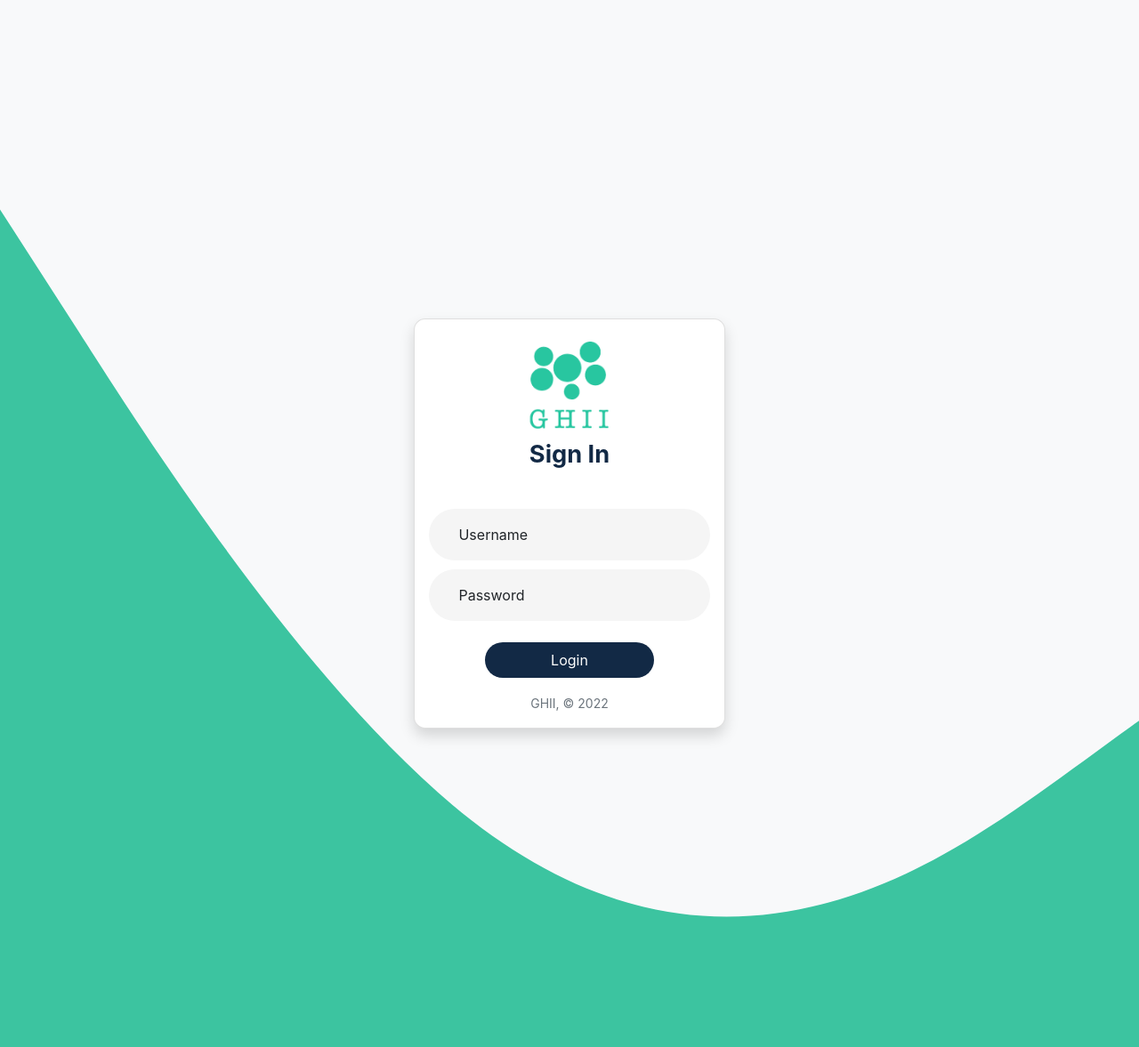
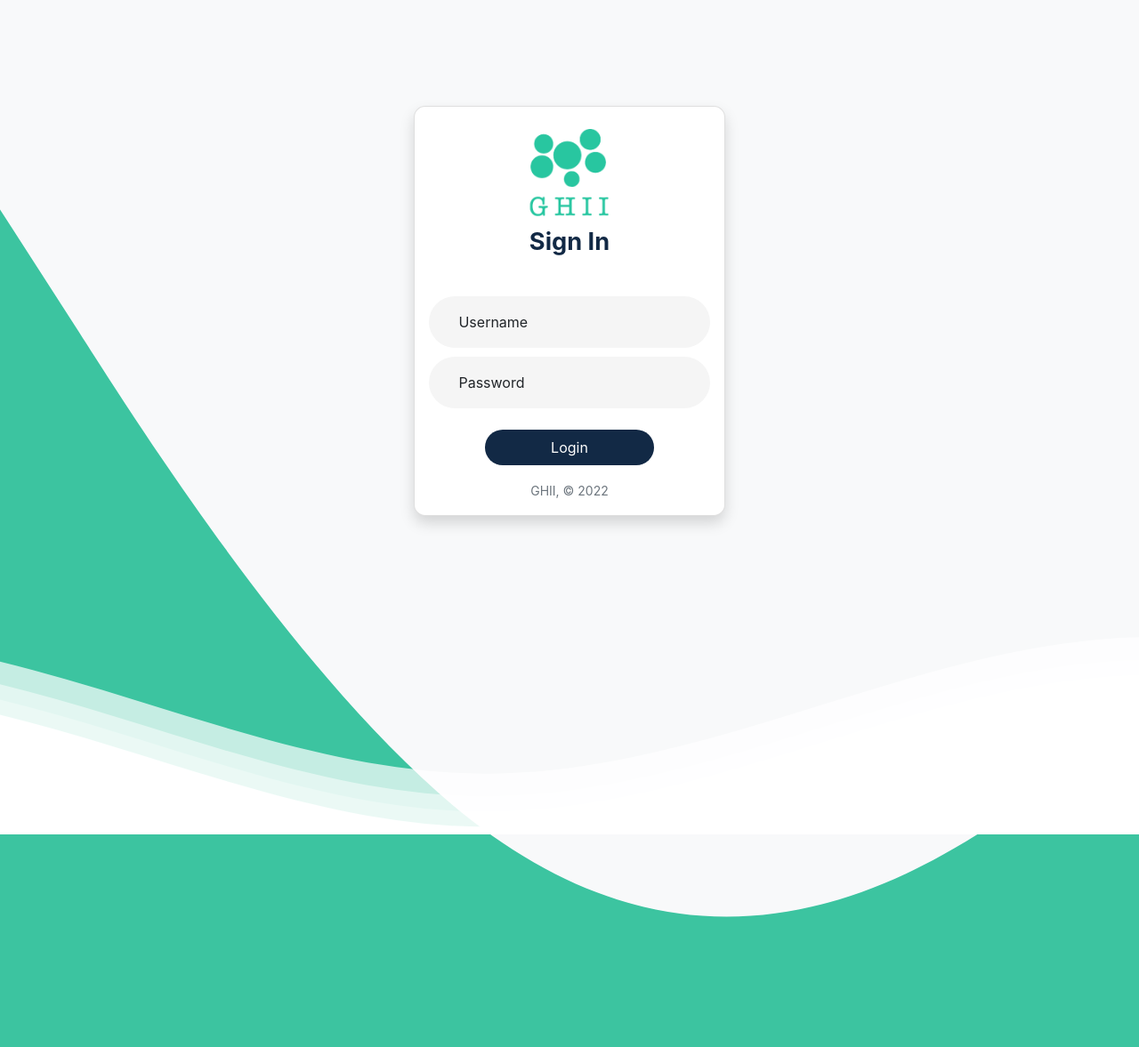
Before and after one commit to global-health-informatics-institute/Water_Management_System, a PHP site: page /login.php in a window 1280 px wide. Shown: the whole page at 89% size. Run offline with PHP 8.4, Linux system fonts and the light colour scheme; some libraries are stand-ins or nearby versions; some web fonts are replaced.

Commit message:
[Update] minor ui updates

```diff
--- a/Server files/login.php
+++ b/Server files/login.php
@@ -36,9 +36,24 @@
 					</div>
 				</form>
 				<div class="mb-3 mt-2"><a href="http://ghii.org" class="org-link text-muted"><small>GHII, &copy 2022 </small></a></div>
-				</div>
 			</div>
 		</div>
+		<!--Waves Container-->
+		<div>
+			<svg class="waves" xmlns="http://www.w3.org/2000/svg" xmlns:xlink="http://www.w3.org/1999/xlink"
+			viewBox="0 24 150 28" preserveAspectRatio="none" shape-rendering="auto">
+			<defs>
+			<path id="gentle-wave" d="M-160 44c30 0 58-18 88-18s 58 18 88 18 58-18 88-18 58 18 88 18 v44h-352z" />
+			</defs>
+			<g class="parallax">
+			<use xlink:href="#gentle-wave" x="48" y="0" fill="rgba(255,255,255,0.7" />
+			<use xlink:href="#gentle-wave" x="48" y="3" fill="rgba(255,255,255,0.5)" />
+			<use xlink:href="#gentle-wave" x="48" y="5" fill="rgba(255,255,255,0.3)" />
+			<use xlink:href="#gentle-wave" x="48" y="7" fill="#fff" />
+			</g>
+			</svg>
+		</div>
+		<!--Waves end-->
 		<script src="assets/bootstrap.min.js"></script>
 		<script src="assets/all.min.js"></script>
 		<script src="scripts/login.js?v=<?php echo time() ?>"></script>
```
